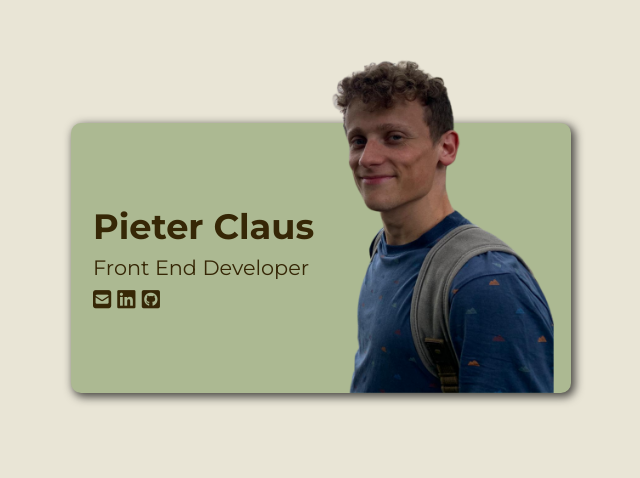
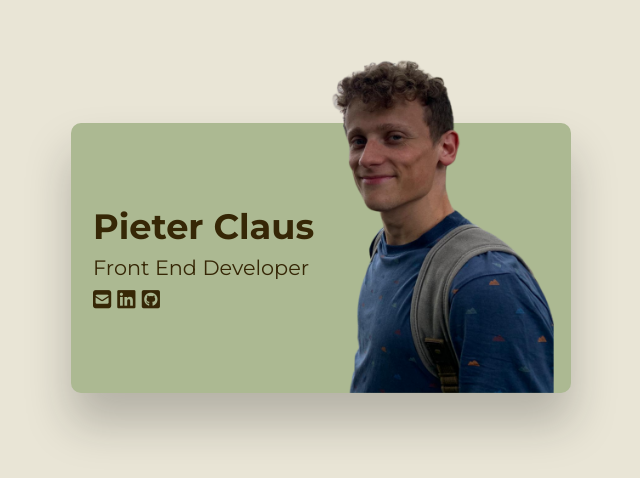
Before and after one commit to P-Claus/portfolio, a plain HTML site: page index.html in a window 1280 px wide. Shown: the part 142-620 px from the top of the page, without its empty margins (319-959 px from the left). Drawn offline with Linux system fonts and the light colour scheme.

Commit message:
fixed shadow

```diff
--- a/style.css
+++ b/style.css
@@ -53,7 +53,7 @@ a:hover {
 .hero-square {
     background-color: var(--color-accent);
     border-radius: 10px;
-    box-shadow: 3px 3px 10px 1px rgba(0,0,0,0.7);
+    box-shadow: 0px 30px 45px 0px rgba(22,22,22,0.25);
     display: flex;
     justify-content: center;
     height: 200px;
```
Also changed, not shown: 1 other file.
